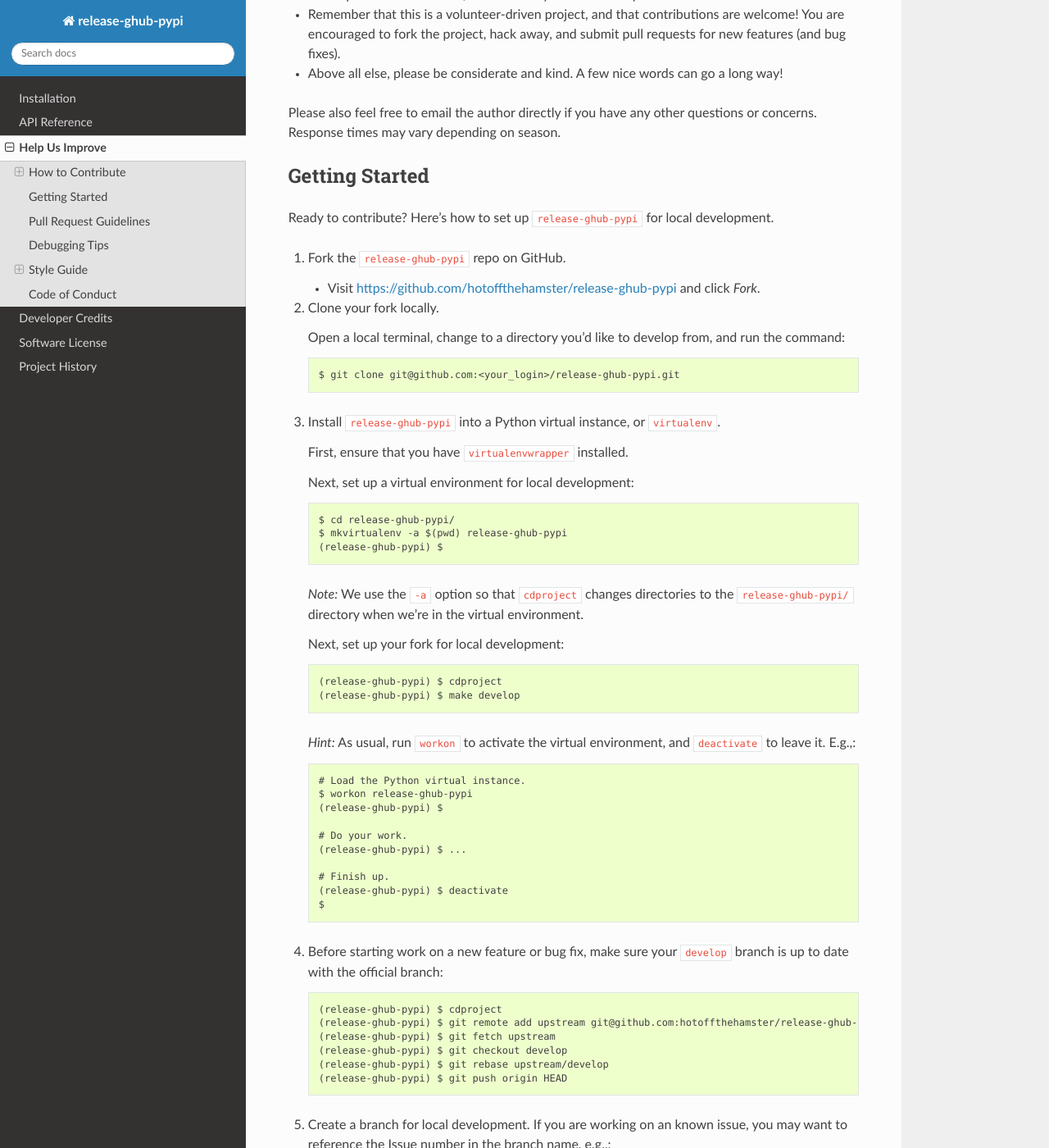
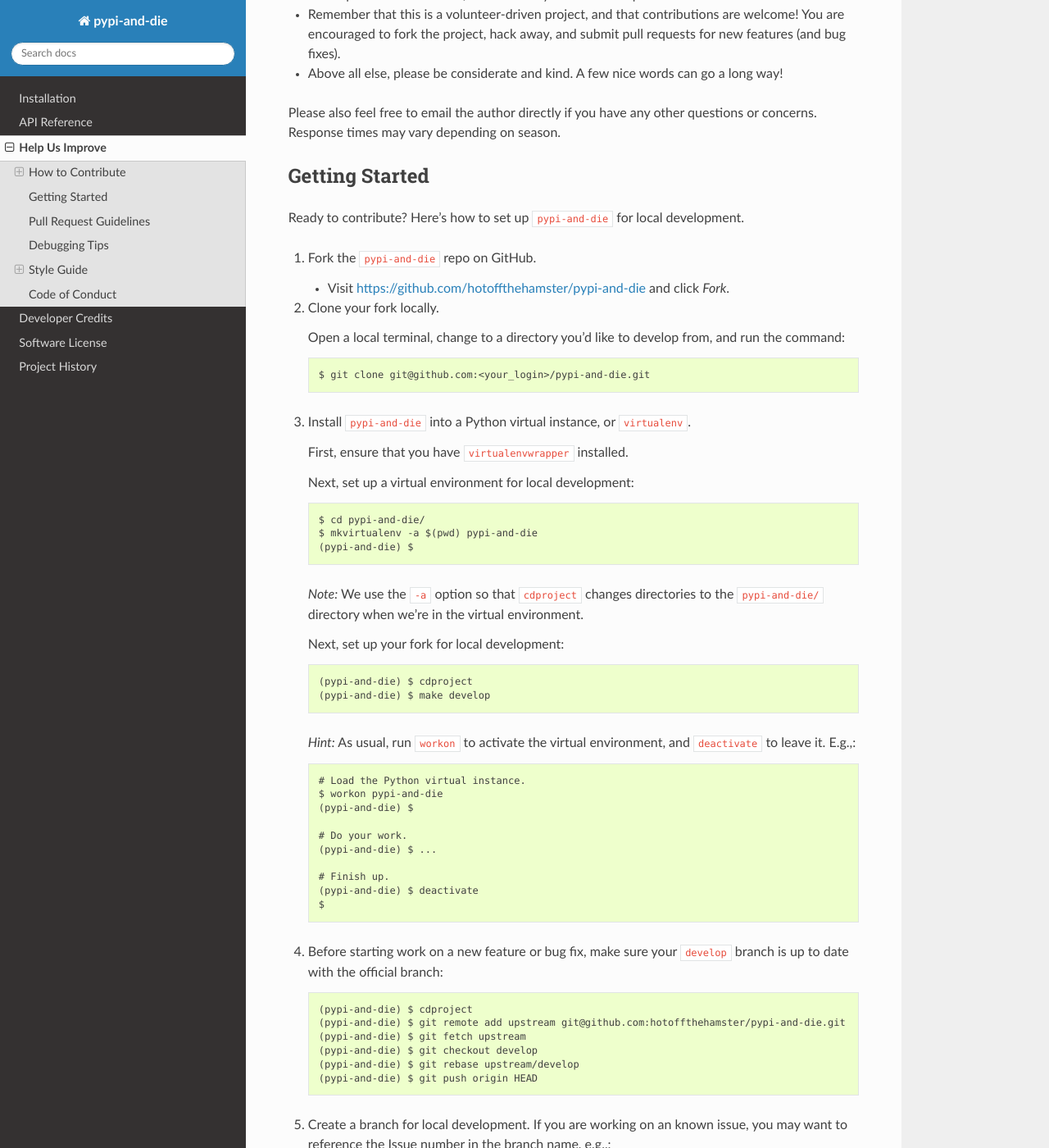
Before and after one commit to doblabs/easy-as-pypi, a Sphinx documentation site: the page built from docs/contributing.rst, in a window 1280 px wide and 1400 px high, scrolled down 1816 px. Shown: the whole window at 82% size. Built offline with Sphinx 7.4.7 and the Read the Docs theme 2.0.0, drawn with Linux system fonts in a browser that asks for light colours; the version number could not be read and is left out; some of the changed text lies outside the part shown.

Commit message:
Refactor: Update paths to reflect new project name.

```diff
--- a/CONTRIBUTING.rst
+++ b/CONTRIBUTING.rst
@@ -2,11 +2,11 @@
 Contributing
 ############
 
-.. |release-ghub-pypi| replace:: ``release-ghub-pypi``
-.. _release-ghub-pypi: https://github.com/hotoffthehamster/release-ghub-pypi
+.. |pypi-and-die| replace:: ``pypi-and-die``
+.. _pypi-and-die: https://github.com/hotoffthehamster/pypi-and-die
 
 .. |user-docs| replace:: user documentation
-.. _user-docs: https://github.com/hotoffthehamster/release-ghub-pypi/tree/develop/docs
+.. _user-docs: https://github.com/hotoffthehamster/pypi-and-die/tree/develop/docs
 
 .. |envlist| replace:: ``envlist``
 .. _envlist: https://tox.readthedocs.io/en/latest/config.html#conf-envlist
@@ -55,7 +55,7 @@
 Report Bugs
 -----------
 
-Report bugs at https://github.com/hotoffthehamster/release-ghub-pypi/issues.
+Report bugs at https://github.com/hotoffthehamster/pypi-and-die/issues.
 
 When reporting a bug, please include:
 
@@ -85,9 +85,9 @@
 
 This includes the official |user-docs|_,
 the `README
-<https://github.com/hotoffthehamster/release-ghub-pypi/blob/develop/README.rst>`__,
+<https://github.com/hotoffthehamster/pypi-and-die/blob/develop/README.rst>`__,
 and the inline docstrings that generate the `API documentation
-<https://release-ghub-pypi.readthedocs.io/en/latest/modules.html>`__
+<https://pypi-and-die.readthedocs.io/en/latest/modules.html>`__
 (per |PEP-257|_ and |goog-py-sty|_).
 
 We also appreciate reference from blog posts, articles, and other projects.
@@ -96,7 +96,7 @@
 ---------------
 
 The best way to send feedback is to file an issue at
-https://github.com/hotoffthehamster/release-ghub-pypi/issues.
+https://github.com/hotoffthehamster/pypi-and-die/issues.
 
 See above for reporting bugs.
 
@@ -120,12 +120,12 @@
 Getting Started
 ===============
 
-Ready to contribute? Here's how to set up |release-ghub-pypi|_
+Ready to contribute? Here's how to set up |pypi-and-die|_
 for local development.
 
-1. Fork the |release-ghub-pypi|_ repo on GitHub.
+1. Fork the |pypi-and-die|_ repo on GitHub.
 
-   * Visit `<https://github.com/hotoffthehamster/release-ghub-pypi>`__
+   * Visit `<https://github.com/hotoffthehamster/pypi-and-die>`__
      and click *Fork*.
 
 2. Clone your fork locally.
@@ -133,51 +133,51 @@
    Open a local terminal, change to a directory you'd like to develop from,
    and run the command::
 
-    $ git clone git@github.com:<your_login>/release-ghub-pypi.git
+    $ git clone git@github.com:<your_login>/pypi-and-die.git
 
-3. Install |release-ghub-pypi|_ into a Python virtual instance,
+3. Install |pypi-and-die|_ into a Python virtual instance,
    or |virtualenv|_.
 
    First, ensure that you have |virtualenvwrapper|_ installed.
 
    Next, set up a virtual environment for local development::
 
-    $ cd release-ghub-pypi/
-    $ mkvirtualenv -a $(pwd) release-ghub-pypi
-    (release-ghub-pypi) $
+    $ cd pypi-and-die/
+    $ mkvirtualenv -a $(pwd) pypi-and-die
+    (pypi-and-die) $
 
    *Note:* We use the ``-a`` option so that ``cdproject`` changes directories
-   to the ``release-ghub-pypi/`` directory when we're in the virtual
+   to the ``pypi-and-die/`` directory when we're in the virtual
    environment.
 
    Next, set up your fork for local development::
 
-    (release-ghub-pypi) $ cdproject
-    (release-ghub-pypi) $ make develop
+    (pypi-and-die) $ cdproject
+    (pypi-and-die) $ make develop
 
    *Hint:* As usual, run ``workon`` to activate the virtual environment, and
    ``deactivate`` to leave it. E.g.,::
 
     # Load the Python virtual instance.
-    $ workon release-ghub-pypi
-    (release-ghub-pypi) $
+    $ workon pypi-and-die
+    (pypi-and-die) $
 
     # Do your work.
-    (release-ghub-pypi) $ ...
+    (pypi-and-die) $ ...
 
     # Finish up.
-    (release-ghub-pypi) $ deactivate
+    (pypi-and-die) $ deactivate
     $
 
 4. Before starting work on a new feature or bug fix, make sure your
    ``develop`` branch is up to date with the official branch::
 
-    (release-ghub-pypi) $ cdproject
-    (release-ghub-pypi) $ git remote add upstream git@github.com:hotoffthehamster/release-ghub-pypi.git
-    (release-ghub-pypi) $ git fetch upstream
-    (release-ghub-pypi) $ git checkout develop
-    (release-ghub-pypi) $ git rebase upstream/develop
-    (release-ghub-pypi) $ git push origin HEAD
+    (pypi-and-die) $ cdproject
+    (pypi-and-die) $ git remote add upstream git@github.com:hotoffthehamster/pypi-and-die.git
+    (pypi-and-die) $ git fetch upstream
+    (pypi-and-die) $ git checkout develop
+    (pypi-and-die) $ git rebase upstream/develop
+    (pypi-and-die) $ git push origin HEAD
 
 5. Create a branch for local development. If you are working on an known issue,
    you may want to reference the Issue number in the branch name, e.g.,::
@@ -246,7 +246,7 @@
 7. Throughout development, run tests and the linter -- and definitely before
    you submit a Pull Request.
 
-   |release-ghub-pypi|_ uses
+   |pypi-and-die|_ uses
    |flake8|_ for linting,
    |pytest|_ for unit testing, and
    |tox|_ for verifying against the many versions of Python.
@@ -343,7 +343,7 @@
 
 10. Finally,
     `submit a pull request
-    <https://github.com/hotoffthehamster/release-ghub-pypi/pulls>`_
+    <https://github.com/hotoffthehamster/pypi-and-die/pulls>`_
     through the GitHub website.
 
     *Important:* Please rebase your code against ``develop`` and resolve
@@ -482,7 +482,7 @@
       $ tox -e flake8
 
       # is just like running flake8:
-      $ flake8 setup.py release_ghub_pypi/ tests/
+      $ flake8 setup.py pypi_and_die/ tests/
 
 2. You can lint the docs easily with one or two commands.
 
@@ -726,4 +726,4 @@
 Please respect and adhere to the `Code of Conduct <code-of-conduct.html>`__
 (please also read it!).
 
-** 🐬 Happy 🐠 Release-Ghub-PyPI 🦖 Hacking!! 🐡 **
+** 🐬 Happy 🐠 pypi-and-die 🦖 Hacking!! 🐡 **
--- a/codecov.yml
+++ b/codecov.yml
@@ -1,6 +1,6 @@
-# This file exists within 'release-ghub-pypi':
+# This file exists within 'pypi-and-die':
 #
-#   https://github.com/hotoffthehamster/release-ghub-pypi
+#   https://github.com/hotoffthehamster/pypi-and-die
 
 codecov:
   branch: develop
@@ -20,7 +20,7 @@
 # Specify the GitHub project directory path prefix so that clicking source
 # files in codecov.io opens the coverage browser.
 fixes:
-  - "::release_ghub_pypi/"
+  - "::pypi_and_die/"
 
 coverage:
   # precision: 0 | 2
--- a/docs/conf.py
+++ b/docs/conf.py
@@ -1,8 +1,8 @@
 #!/usr/bin/env python
 
-# This file exists within 'release-ghub-pypi':
+# This file exists within 'pypi-and-die':
 #
-#   https://github.com/hotoffthehamster/release-ghub-pypi
+#   https://github.com/hotoffthehamster/pypi-and-die
 
 # Boilerplate documentation build configuration file,
 # (Originally) created by sphinx-quickstart on Tue Jul 9 22:26:36 2013
@@ -44,10 +44,10 @@
 # ┃                                                                     ┃
 # ┃ YOU/DEV: Customize this import and these strings for your project.  ┃
 
-import release_ghub_pypi
+import pypi_and_die
 
-project_dist = 'release-ghub-pypi'
-package_name = 'release_ghub_pypi'
+project_dist = 'pypi-and-die'
+package_name = 'pypi_and_die'
 project_ghuser = 'hotoffthehamster'
 project_ghrepo = project_dist
 project_texinfo = 'One line description of project.'
@@ -213,7 +213,7 @@
 
 # File-wide metadata.
 # (lb): I found this documented somewhere but it did not fix "Edit on GitHub" broken link.
-#   github_url = 'https://github.com/hotoffthehamster/release-ghub-pypi'
+#   github_url = 'https://github.com/hotoffthehamster/pypi-and-die'
 
 # Add any paths that contain custom themes here, relative to this directory.
 #html_theme_path = []
@@ -241,7 +241,7 @@
 # 16x16 or 32x32 pixels large.
 #html_favicon = None
 # (lb): Set your project logo thusly:
-#  html_favicon = 'assets/release-ghub-pypi_logo.png'
+#  html_favicon = 'assets/pypi-and-die_logo.png'
 
 # Add any paths that contain custom static files (such as style sheets)
 # here, relative to this directory. They are copied after the builtin
--- a/docs/release_ghub_pypi.rst
+++ b/docs/release_ghub_pypi.rst
@@ -1,10 +1,10 @@
-release\_ghub\_pypi package
-===========================
+pypi\_and\_die package
+======================
 
 Module contents
 ---------------
 
-.. automodule:: release_ghub_pypi
+.. automodule:: pypi_and_die
    :members:
    :undoc-members:
    :show-inheritance:
```
Also changed, not shown: docs/release-ghub-pypi.rst (+6 -6 lines), pypi_and_die/__init__.py (+5 -5 lines), setup.py (+4 -4 lines), 6 other files.
